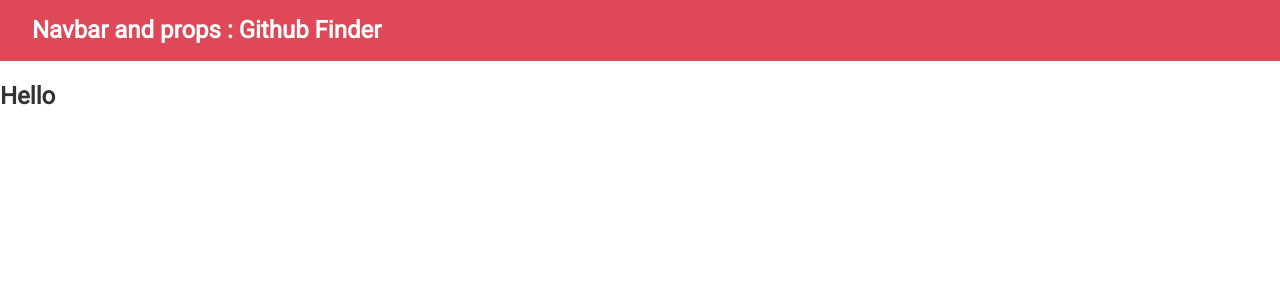
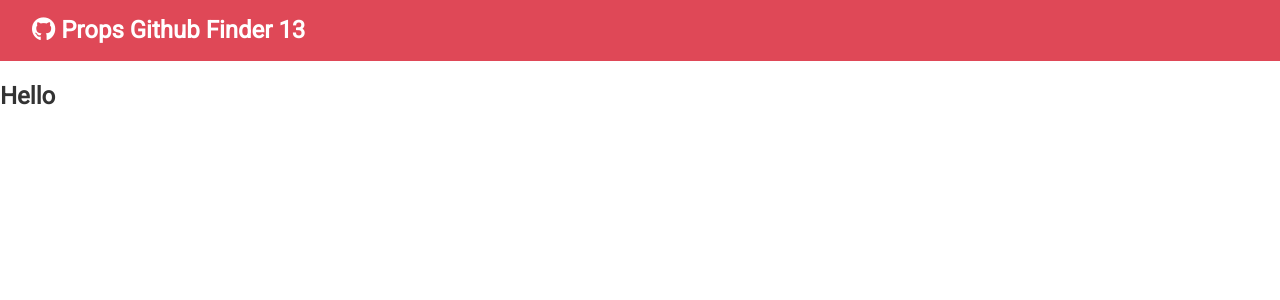
Before and after one commit to Jason1950/react-fullstack1, a React (Create React App) app: page / in a window 1280 px wide. Shown: the top 300 px of the page. Built offline with nearby package versions, Linux system fonts and the light colour scheme.

Commit message:
add i.fab.fa-github

```diff
--- a/src/App.js
+++ b/src/App.js
@@ -9,7 +9,7 @@
     render(){
         return(
             <div className="App">
-                <Navbar tittle="Github Finder" />
+                <Navbar title="Github Finder" icon="fab fa-github" />
                 <h2>Hello</h2>
             </div>
         );
--- a/src/components/layout/Navbar.js
+++ b/src/components/layout/Navbar.js
@@ -4,15 +4,23 @@
 
 export class Navbar extends Component {
     static defaultProps = {
-        title : 'Github Finder Props Title',
+        title : 'Github Finder in json',
         icons : 'fab fa-github',
-        test : 'test Json'
+        test : 13
+    }
+
+    static propTypes = {
+        title : PropTypes.string.isRequired,
+        icons : PropTypes.string.isRequired,
+        test : PropTypes.number.isRequired
     }
 
     render() {
         return (
             <nav className="navbar bg-primary">
-                <h2>Navbar and props : {this.props.tittle}</h2>
+                <h1>
+                    <i className="fab fa-github"/> Props {this.props.title}  {this.props.test}
+                </h1>
             </nav>
         )
     }
```
